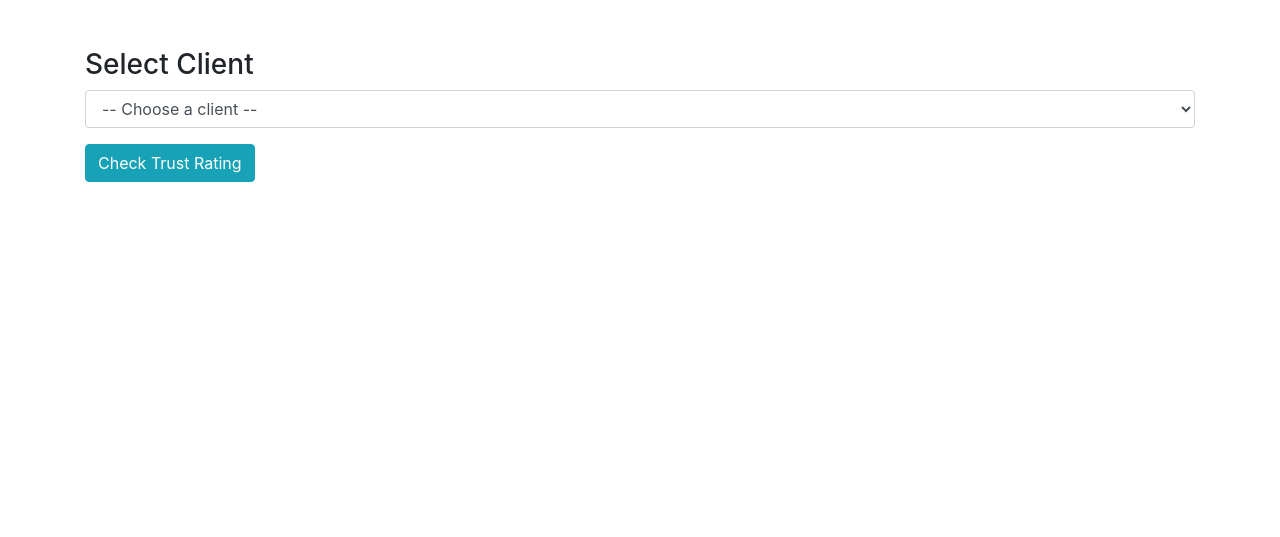
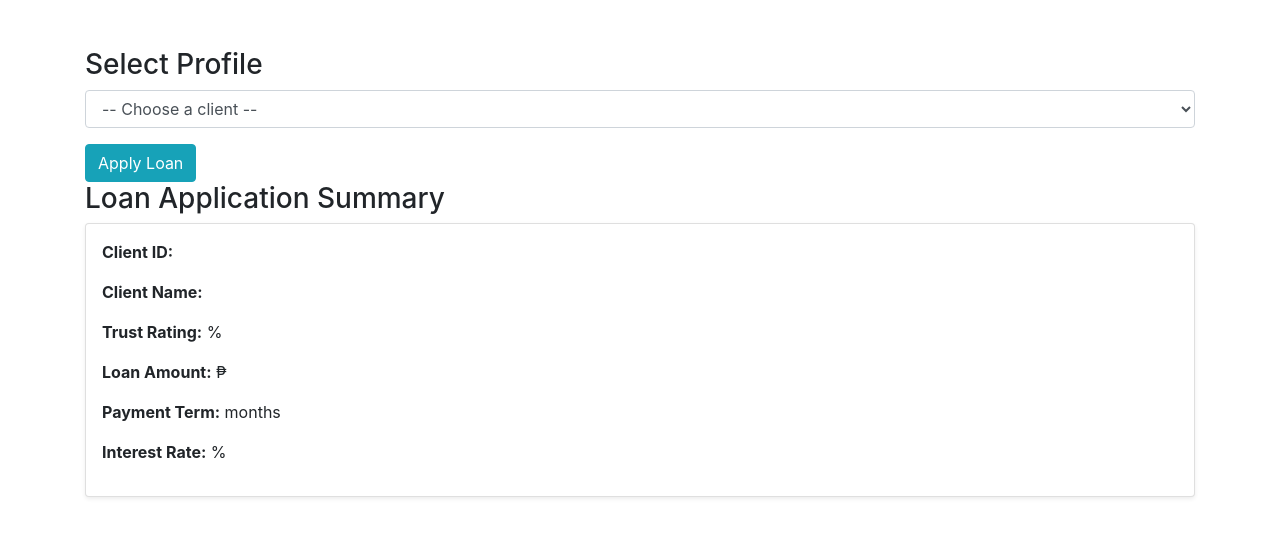
Before and after one commit to Princevelasco56/github_django_fems_day_1, a Django app: page /loan_application/ in a window 1280 px wide. Shown: the top 537 px of the page. Run offline with Django 5.2, Linux system fonts and the light colour scheme; data that the repository does not hold is empty; some libraries are stand-ins or nearby versions.

Commit message:
can loan here

```diff
--- a/fems_day_1/trust_rating/templates/loan_application.html
+++ b/fems_day_1/trust_rating/templates/loan_application.html
@@ -9,7 +9,7 @@
 </head>
 <body class="container mt-5">
 
-    <h3>Select Client</h3>
+    <h3>Select Profile</h3>
     <select id="client-select" class="form-control mb-3">
         <option value="">-- Choose a client --</option>
         {% for client in clients %}
@@ -18,7 +18,7 @@
     </select>
 
 
-    <button id="check-trust" class="btn btn-info">Check Trust Rating</button>
+    <button id="check-trust" class="btn btn-info">Apply Loan</button>
 
     <!-- Trust Rating Modal -->
     <div class="modal fade" id="trustModal" tabindex="-1" role="dialog">
@@ -49,6 +49,16 @@
         </div>
       </div>
     </div>
+
+    <h3>Loan Application Summary</h3>
+        <div class="card p-3 shadow-sm">
+        <p><strong>Client ID:</strong> <span id="client-id-display"></span></p>
+        <p><strong>Client Name:</strong> <span id="client-name-display"></span></p>
+        <p><strong>Trust Rating:</strong> <span id="trust-rating-display"></span>%</p>
+        <p><strong>Loan Amount:</strong> ₱ <span id="loan-amount-display"></span></p>
+        <p><strong>Payment Term:</strong> <span id="pay-term-display"></span> months</p>
+        <p><strong>Interest Rate:</strong> <span id="interest-rate-display"></span>%</p>
+        </div>
 
     <script src="https://stackpath.bootstrapcdn.com/bootstrap/4.5.2/js/bootstrap.min.js"></script>
     <script>
@@ -82,6 +92,48 @@
                     window.location.href = url;
                 });
             });
+
+            $('#calculate-loan').click(function () {
+                const clientId = $('#client-select').val();
+                const clientName = $('#client-select option:selected').text();
+
+                const loanAmount = parseFloat($('#loan-amount').val());
+                const payTerm = $('#pay-term').val();
+                const interestRate = parseFloat($('#interest-rate').val());
+
+                if (!loanAmount || !payTerm || !interestRate) {
+                    alert("Please fill all fields");
+                    return;
+                }
+
+                // Calculate schedule
+                const interest = loanAmount * (interestRate / 100);
+                const totalPayable = loanAmount + interest;
+                const monthlyPayment = totalPayable / payTerm;
+
+                let scheduleHTML = `<h6 class="mt-3">Payment Schedule</h6><table class="table table-bordered"><thead><tr><th>Month</th><th>Payment</th></tr></thead><tbody>`;
+
+                for (let i = 1; i <= payTerm; i++) {
+                    scheduleHTML += `<tr><td>${i}</td><td>₱ ${monthlyPayment.toFixed(2)}</td></tr>`;
+                }
+
+                scheduleHTML += `</tbody></table>`;
+                scheduleHTML += `<p><strong>Total Payment:</strong> ₱ ${totalPayable.toFixed(2)}</p>`;
+                scheduleHTML += `<p><strong>Interest:</strong> ₱ ${interest.toFixed(2)}</p>`;
+
+                $('#payment-schedule').html(scheduleHTML);
+
+                // 👉 Print Summary
+                $('#client-id-display').text(clientId);
+                $('#client-name-display').text(clientName);
+                $('#trust-rating-display').text(trustRating);
+                $('#loan-amount-display').text(loanAmount.toFixed(2));
+                $('#pay-term-display').text(payTerm);
+                $('#interest-rate-display').text(interestRate.toFixed(2));
+
+                // Optional: hide the modal
+                $('#trustModal').modal('hide');
+            });
         });
 
         // Loan calculation script remains the same...
```
